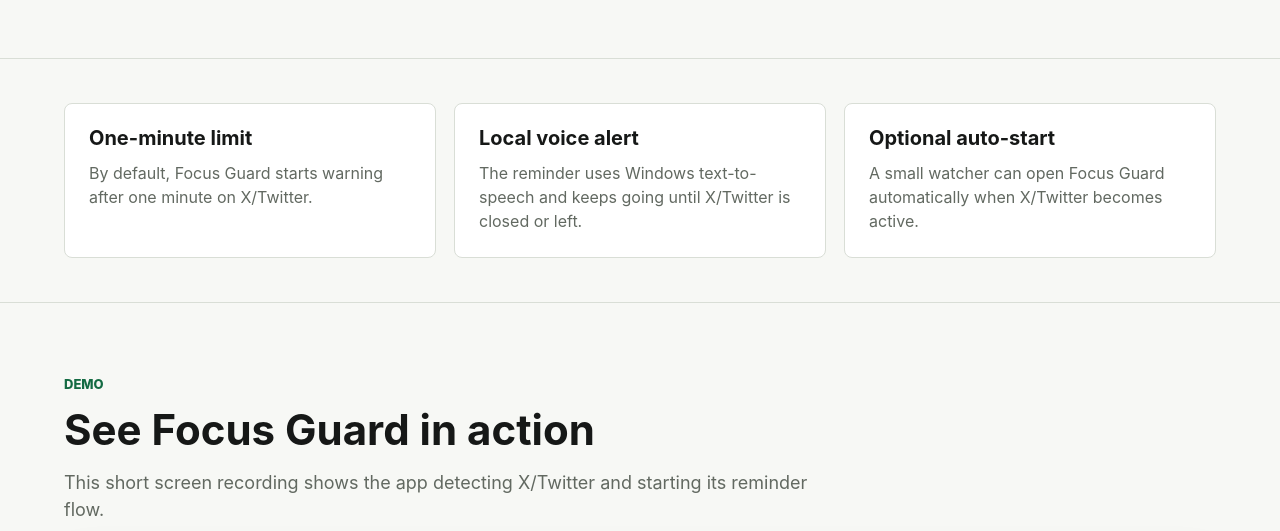
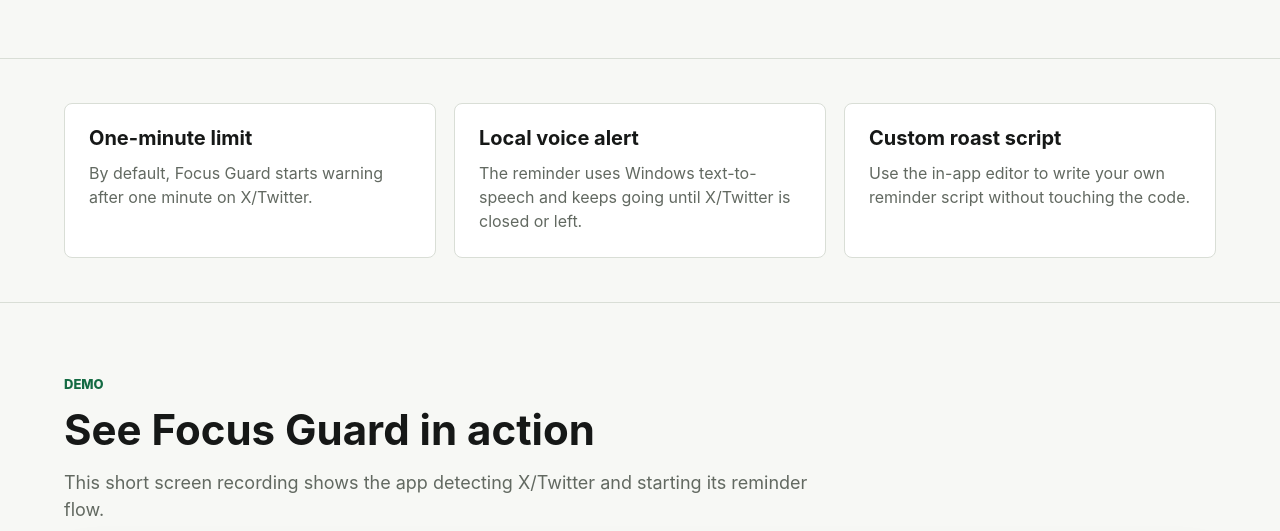
Before and after one commit to MushtaqBilalPhD/focus-guard, a plain HTML site: page docs/index.html in a window 1280 px wide. Shown: the part 820-1351 px from the top of the page. Drawn offline with Linux system fonts and the light colour scheme.

Commit message:
Add customizable roast script editor

```diff
--- a/docs/index.html
+++ b/docs/index.html
@@ -53,8 +53,8 @@
             <p>The reminder uses Windows text-to-speech and keeps going until X/Twitter is closed or left.</p>
           </article>
           <article class="card">
-            <h2>Optional auto-start</h2>
-            <p>A small watcher can open Focus Guard automatically when X/Twitter becomes active.</p>
+            <h2>Custom roast script</h2>
+            <p>Use the in-app editor to write your own reminder script without touching the code.</p>
           </article>
         </div>
       </section>
@@ -108,7 +108,7 @@
           </p>
           <p>
             The app is intentionally simple: PowerShell, Windows Forms, and Windows text-to-speech.
-            The roast script can be edited inside <strong>FocusGuard.ps1</strong>.
+            The roast script can be customized with the built-in editor.
           </p>
         </div>
       </section>
```
Also changed, not shown: docs/assets/focus-guard-window.png, 5 other files.
